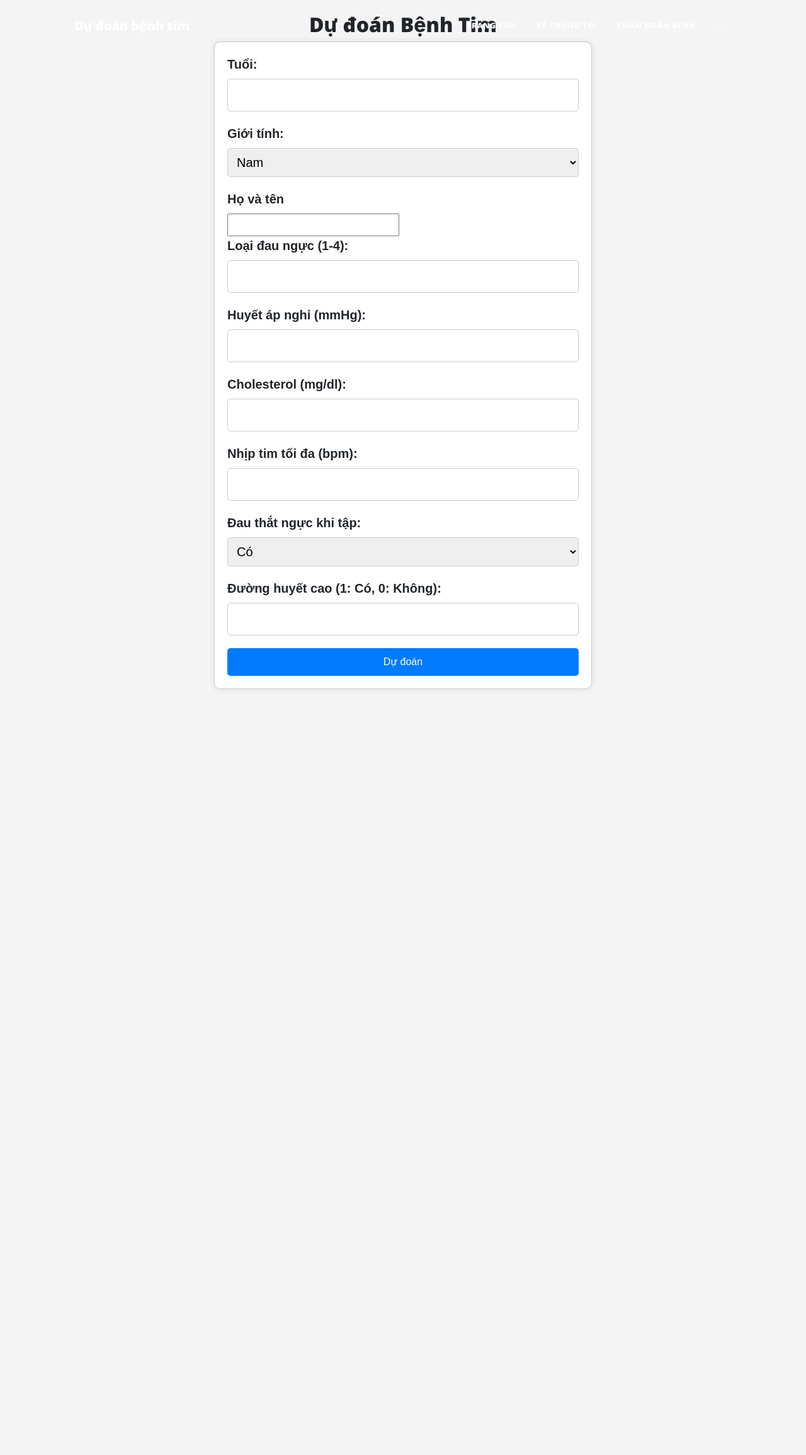
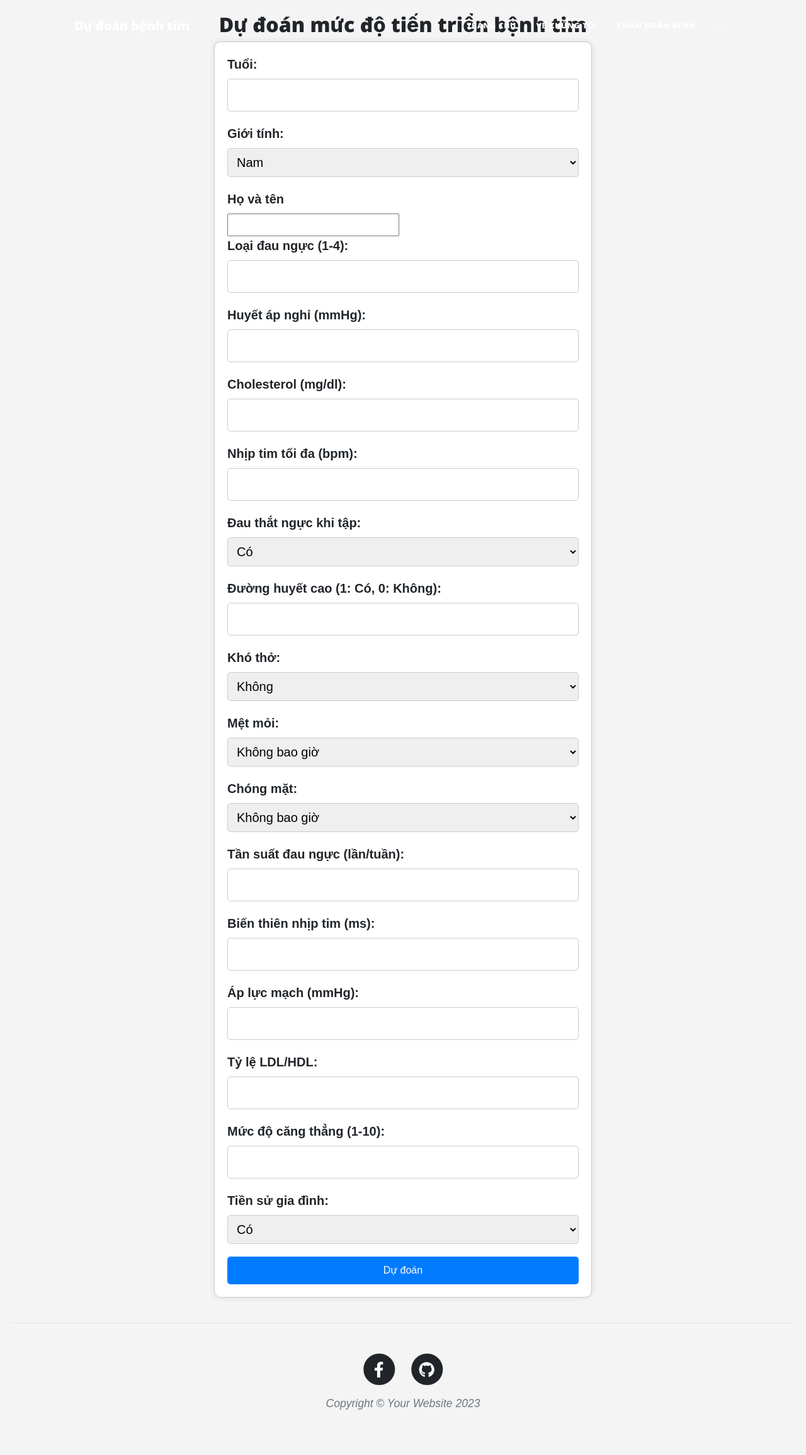
Before and after one commit to baptt123/DataMiningProject, a Flask app: page /predict in a window 1280 px wide. Shown: the whole page at 63% size. Before the commit the page ends 1094 px from the top, so only its background shows below. Run offline with Flask 3, Linux system fonts and the light colour scheme; some libraries are stand-ins or nearby versions.

Commit message:
Update predict.html
Update predict.html

```diff
--- a/templates/predict.html
+++ b/templates/predict.html
@@ -1,130 +1,3 @@
-{#<!DOCTYPE html>#}
-{#<html lang="en">#}
-{#<head>#}
-{#    <meta charset="UTF-8">#}
-{#    <meta name="viewport" content="width=device-width, initial-scale=1.0">#}
-{#    <title>Heart Disease Prediction</title>#}
-{#    <style>#}
-{#        body {#}
-{#            font-family: Arial, sans-serif;#}
-{#            margin: 20px;#}
-{#            background-color: #f4f4f4;#}
-{#        }#}
-{#        form {#}
-{#            max-width: 600px;#}
-{#            margin: auto;#}
-{#            padding: 20px;#}
-{#            border: 1px solid #ccc;#}
-{#            border-radius: 10px;#}
-{#            background-color: #ffffff;#}
-{#            box-shadow: 0 0 10px rgba(0, 0, 0, 0.1);#}
-{#        }#}
-{#        label {#}
-{#            display: block;#}
-{#            margin-bottom: 8px;#}
-{#            font-weight: bold;#}
-{#        }#}
-{#        input[type="number"], select {#}
-{#            width: 100%;#}
-{#            padding: 10px;#}
-{#            margin-bottom: 20px;#}
-{#            border: 1px solid #ccc;#}
-{#            border-radius: 5px;#}
-{#        }#}
-{#        input[type="submit"] {#}
-{#            background-color: #007BFF;#}
-{#            color: white;#}
-{#            padding: 10px 15px;#}
-{#            border: none;#}
-{#            border-radius: 5px;#}
-{#            cursor: pointer;#}
-{#            width: 100%;#}
-{#            font-size: 16px;#}
-{#        }#}
-{#        input[type="submit"]:hover {#}
-{#            background-color: #0056b3;#}
-{#        }#}
-{#        .error {#}
-{#            color: red;#}
-{#            font-size: 0.9em;#}
-{#        }#}
-{#    </style>#}
-{#</head>#}
-{#<body>#}
-{#    <h2 style="text-align: center;">Dự đoán Bệnh Tim</h2>#}
-{#    <form action="{{ url_for('predict_heart') }}" method="POST" onsubmit="return validateForm()">#}
-{#        <label for="age">Tuổi:</label>#}
-{#        <input type="number" id="age" name="age" required>#}
-{##}
-{#        <label for="gender">Giới tính:</label>#}
-{#        <select id="gender" name="gender">#}
-{#            <option value="M">Nam</option>#}
-{#            <option value="F">Nữ</option>#}
-{#        </select>#}
-{##}
-{#        <label for="chest_pain_type">Loại đau ngực (1-4):</label>#}
-{#        <input type="number" id="chest_pain_type" name="chest_pain_type" required min="1" max="4">#}
-{##}
-{#        <label for="resting_blood_pressure">Huyết áp nghỉ (mmHg):</label>#}
-{#        <input type="number" id="resting_blood_pressure" name="resting_blood_pressure" required>#}
-{##}
-{#        <label for="cholesterol">Cholesterol (mg/dl):</label>#}
-{#        <input type="number" id="cholesterol" name="cholesterol" required>#}
-{##}
-{#        <label for="max_heart_rate">Nhịp tim tối đa (bpm):</label>#}
-{#        <input type="number" id="max_heart_rate" name="max_heart_rate" required>#}
-{##}
-{#        <label for="exercise_angina">Đau thắt ngực khi tập:</label>#}
-{#        <select id="exercise_angina" name="exercise_angina">#}
-{#            <option value="Y">Có</option>#}
-{#            <option value="N">Không</option>#}
-{#        </select>#}
-{##}
-{#        <label for="blood_sugar">Đường huyết cao (1: Có, 0: Không):</label>#}
-{#        <input type="number" id="blood_sugar" name="blood_sugar" required min="0" max="1">#}
-{##}
-{#        <div id="error" class="error"></div>#}
-{##}
-{#        <input type="submit" value="Dự đoán">#}
-{#    </form>#}
-{##}
-{#    <script>#}
-{#        function validateForm() {#}
-{#            let age = document.getElementById("age").value;#}
-{#            let resting_blood_pressure = document.getElementById("resting_blood_pressure").value;#}
-{#            let cholesterol = document.getElementById("cholesterol").value;#}
-{#            let max_heart_rate = document.getElementById("max_heart_rate").value;#}
-{#            let blood_sugar = document.getElementById("blood_sugar").value;#}
-{##}
-{#            let errorMessage = "";#}
-{##}
-{#            if (age < 0 || age > 120) {#}
-{#                errorMessage += "Tuổi phải nằm trong khoảng 0 - 120.\n";#}
-{#            }#}
-{#            if (resting_blood_pressure < 50 || resting_blood_pressure > 250) {#}
-{#                errorMessage += "Huyết áp nghỉ phải từ 50 - 250 mmHg.\n";#}
-{#            }#}
-{#            if (cholesterol < 100 || cholesterol > 600) {#}
-{#                errorMessage += "Cholesterol phải từ 100 - 600 mg/dl.\n";#}
-{#            }#}
-{#            if (max_heart_rate < 50 || max_heart_rate > 220) {#}
-{#                errorMessage += "Nhịp tim tối đa phải từ 50 - 220 bpm.\n";#}
-{#            }#}
-{#            if (blood_sugar < 0 || blood_sugar > 1) {#}
-{#                errorMessage += "Đường huyết phải là 0 hoặc 1.\n";#}
-{#            }#}
-{##}
-{#            if (errorMessage) {#}
-{#                document.getElementById("error").innerText = errorMessage;#}
-{#                return false;#}
-{#            }#}
-{#            return true;#}
-{#        }#}
-{#    </script>#}
-{#</body>#}
-{#</html>#}
-{#{% extends "layout.html" %}#}
-
 <!DOCTYPE html>
 <html lang="en">
 <head>
@@ -132,7 +5,8 @@
     <meta name="viewport" content="width=device-width, initial-scale=1.0">
     <link rel="icon" type="image/x-icon" href="{{ url_for('static', filename='assets/favicon.ico') }}"/>
     <script src="https://use.fontawesome.com/releases/v6.1.0/js/all.js" crossorigin="anonymous"></script>
-    <link href="https://fonts.googleapis.com/css?family=Lora:400,700,400italic,700italic" rel="stylesheet" type="text/css"/>
+    <link href="https://fonts.googleapis.com/css?family=Lora:400,700,400italic,700italic" rel="stylesheet"
+          type="text/css"/>
     <link href="https://fonts.googleapis.com/css?family=Open+Sans:300italic,400italic,600italic,700italic,800italic,400,300,600,700,800"
           rel="stylesheet" type="text/css"/>
     <link href="{{ url_for('static', filename='css/styles.css') }}" rel="stylesheet"/>
@@ -145,6 +19,7 @@
             margin: 20px;
             background-color: #f4f4f4;
         }
+
         form {
             max-width: 600px;
             margin: auto;
@@ -154,18 +29,22 @@
             background-color: #ffffff;
             box-shadow: 0 0 10px rgba(0, 0, 0, 0.1);
         }
+
         label {
             display: block;
             margin-bottom: 8px;
             font-weight: bold;
         }
+
         input[type="number"], select {
             width: 100%;
             padding: 10px;
             margin-bottom: 20px;
             border: 1px solid #ccc;
             border-radius: 5px;
+            box-sizing: border-box; /* Đảm bảo padding không làm vượt quá kích thước */
         }
+
         input[type="submit"] {
             background-color: #007BFF;
             color: white;
@@ -176,17 +55,37 @@
             width: 100%;
             font-size: 16px;
         }
+
         input[type="submit"]:hover {
             background-color: #0056b3;
         }
+
         .error {
             color: red;
             font-size: 0.9em;
         }
+
         #result {
             margin-top: 20px;
             text-align: center;
             font-weight: bold;
+            padding: 10px;
+            border-radius: 5px;
+        }
+
+        #result.low {
+            background-color: #d4edda;
+            color: #155724;
+        }
+
+        #result.moderate {
+            background-color: #fff3cd;
+            color: #856404;
+        }
+
+        #result.high {
+            background-color: #f8d7da;
+            color: #721c24;
         }
     </style>
 </head>
@@ -213,7 +112,8 @@
                 {#                    <li class="nav-item"><a class="nav-link px-lg-3 py-3 py-lg-4" href="/admin">Trang quản trị</a></li>#}
                 {#                {% endif %}#}
                 <li class="nav-item dropdown">
-                    <a class="nav-link dropdown-toggle px-lg-3 py-3 py-lg-4" href="#" id="navbarDropdown" role="button"
+                    <a class="nav-link dropdown-toggle px-lg-3 py-3 py-lg-4" href="#" id="navbarDropdown"
+                       role="button"
                        data-bs-toggle="dropdown" aria-expanded="false">
                         {{ session['username'] }}
                     </a>
@@ -225,8 +125,8 @@
         </div>
     </div>
 </nav>
-    <h2 style="text-align: center;">Dự đoán Bệnh Tim</h2>
-    <form id="heartDiseaseForm">
+<h2 style="text-align: center;">Dự đoán mức độ tiến triển bệnh tim</h2>
+<form id="heartDiseaseForm" onsubmit="return submitForm()">
     <label for="age">Tuổi:</label>
     <input type="number" id="age" name="age" required>
 
@@ -235,7 +135,6 @@
         <option value="M">Nam</option>
         <option value="F">Nữ</option>
     </select>
-
  <label for="full_name">Họ và tên</label>
         <input type="text" id="full_name" name="full_name" required>
     <label for="chest_pain_type">Loại đau ngực (1-4):</label>
@@ -259,6 +158,48 @@
     <label for="blood_sugar">Đường huyết cao (1: Có, 0: Không):</label>
     <input type="number" id="blood_sugar" name="blood_sugar" required min="0" max="1">
 
+    <label for="shortness_of_breath">Khó thở:</label>
+    <select id="shortness_of_breath" name="shortness_of_breath">
+        <option value="None">Không</option>
+        <option value="Mild">Nhẹ</option>
+        <option value="Moderate">Vừa</option>
+        <option value="Severe">Nặng</option>
+    </select>
+
+    <label for="fatigue">Mệt mỏi:</label>
+    <select id="fatigue" name="fatigue">
+        <option value="Never">Không bao giờ</option>
+        <option value="Sometimes">Thỉnh thoảng</option>
+        <option value="Often">Thường xuyên</option>
+    </select>
+
+    <label for="dizziness">Chóng mặt:</label>
+    <select id="dizziness" name="dizziness">
+        <option value="Never">Không bao giờ</option>
+        <option value="Occasional">Thỉnh thoảng</option>
+        <option value="Often">Thường xuyên</option>
+    </select>
+
+    <label for="chest_pain_frequency">Tần suất đau ngực (lần/tuần):</label>
+    <input type="number" id="chest_pain_frequency" name="chest_pain_frequency" required min="0" max="7">
+
+    <label for="heart_rate_variability">Biến thiên nhịp tim (ms):</label>
+    <input type="number" id="heart_rate_variability" name="heart_rate_variability" required>
+
+    <label for="pulse_pressure">Áp lực mạch (mmHg):</label>
+    <input type="number" id="pulse_pressure" name="pulse_pressure" required>
+
+    <label for="ldl_hdl_ratio">Tỷ lệ LDL/HDL:</label>
+    <input type="number" step="0.1" id="ldl_hdl_ratio" name="ldl_hdl_ratio" required>
+
+    <label for="stress_level">Mức độ căng thẳng (1-10):</label>
+    <input type="number" id="stress_level" name="stress_level" required min="1" max="10">
+
+    <label for="family_history">Tiền sử gia đình:</label>
+    <select id="family_history" name="family_history">
+        <option value="Y">Có</option>
+        <option value="N">Không</option>
+    </select>
     <div id="error" class="error"></div>
 
     <input type="submit" value="Dự đoán">
@@ -267,51 +208,6 @@
 <div id="result"></div>
 
 <script>
-        $(document).ready(function() {
-            $('#heartDiseaseForm').on('submit', function(e) {
-                e.preventDefault(); // Ngăn chặn form submit truyền thống
-
-                // Validate form
-                if (!validateForm()) {
-                    return;
-                }
-
-                // Thu thập dữ liệu từ form
-                let formData = {
-                    age: $('#age').val(),
-                    fullname:$('#full_name').val(),
-                    gender: $('#gender').val(),
-                    chest_pain_type: $('#chest_pain_type').val(),
-                    resting_blood_pressure: $('#resting_blood_pressure').val(),
-                    cholesterol: $('#cholesterol').val(),
-                    max_heart_rate: $('#max_heart_rate').val(),
-                    exercise_angina: $('#exercise_angina').val(),
-                    blood_sugar: $('#blood_sugar').val()
-                };
-
-                // Gửi request AJAX
-                $.ajax({
-                    url: "{{ url_for('predict_heart') }}",
-                    type: 'POST',
-                    contentType: 'application/x-www-form-urlencoded',
-                    data: formData,
-                    success: function(response) {
-                        // Xử lý kết quả
-                        let resultText = response.message === 1
-                            ? "Cảnh báo: Có nguy cơ mắc bệnh tim!"
-                            : "Kết quả: Không có nguy cơ mắc bệnh tim.";
-
-                        $('#result').html(resultText);
-                        $('#result').css('color', response.message === 1 ? 'red' : 'green');
-                    },
-                    error: function(xhr) {
-                        // Xử lý lỗi
-                        $('#result').html('Đã có lỗi xảy ra: ' + xhr.responseJSON.error);
-                        $('#result').css('color', 'red');
-                    }
-                });
-            });
-        });
 
     function validateForm() {
         let age = document.getElementById("age").value;
@@ -319,7 +215,11 @@
         let cholesterol = document.getElementById("cholesterol").value;
         let max_heart_rate = document.getElementById("max_heart_rate").value;
         let blood_sugar = document.getElementById("blood_sugar").value;
-    let full_name=document.getElementById("full_name").value;
+        let chest_pain_frequency = document.getElementById("chest_pain_frequency").value;
+        let heart_rate_variability = document.getElementById("heart_rate_variability").value;
+        let pulse_pressure = document.getElementById("pulse_pressure").value;
+        let ldl_hdl_ratio = document.getElementById("ldl_hdl_ratio").value;
+        let stress_level = document.getElementById("stress_level").value;
         let errorMessage = "";
 
         // Kiểm tra từng điều kiện
@@ -338,11 +238,14 @@
         if (blood_sugar < 0 || blood_sugar > 1) {
             errorMessage += "Đường huyết phải là 0 hoặc 1.\n";
         }
-    if(full_name.trim()===''){
-        errorMessage+="Họ và tên không được để dấu cách"
-    }else{
-        errorMessage+="Họ và tên không được để trống"
+        if (chest_pain_frequency < 0 || chest_pain_frequency > 7) {
+            errorMessage += "Tần suất đau ngực phải từ 0-7.\n"
         }
+        if (stress_level < 1 || stress_level > 10) {
+            errorMessage += "Mức độ căng thẳng phải từ 1-10.\n"
+        }
+
+
         // Hiển thị hoặc ẩn thông báo lỗi
         if (errorMessage) {
             document.getElementById("error").innerText = errorMessage;
@@ -355,6 +258,103 @@
         }
     }
 
+    function submitForm() {
+        if (!validateForm()) {
+            return false; // Ngăn gửi form nếu có lỗi
+        }
+
+        // Thu thập dữ liệu từ form
+        let formData = {
+            age: $('#age').val(),
+            fullname:$('#full_name').val(),
+
+            gender: $('#gender').val(),
+            chest_pain_type: $('#chest_pain_type').val(),
+            resting_blood_pressure: $('#resting_blood_pressure').val(),
+            cholesterol: $('#cholesterol').val(),
+            max_heart_rate: $('#max_heart_rate').val(),
+            exercise_angina: $('#exercise_angina').val(),
+            blood_sugar: $('#blood_sugar').val(),
+            shortness_of_breath: $('#shortness_of_breath').val(),
+            fatigue: $('#fatigue').val(),
+            dizziness: $('#dizziness').val(),
+            chest_pain_frequency: $('#chest_pain_frequency').val(),
+            heart_rate_variability: $('#heart_rate_variability').val(),
+            pulse_pressure: $('#pulse_pressure').val(),
+            ldl_hdl_ratio: $('#ldl_hdl_ratio').val(),
+            stress_level: $('#stress_level').val(),
+            family_history: $('#family_history').val()
+        };
+
+        // Gửi request AJAX
+        $.ajax({
+            url: "{{ url_for('predict_heart') }}",
+            type: 'POST',
+            contentType: 'application/x-www-form-urlencoded',
+            data: formData,
+            success: function (response) {
+                // Xóa class cũ
+                $('#result').removeClass('low moderate high');
+
+                // Xác định class và text cho kết quả dự đoán
+                let risk_level = response.message.split("<br><br>")[0]; // Lấy phần cấp độ rủi ro từ response
+
+                if (risk_level.includes("Nhẹ")) {
+                    $('#result').addClass('low');
+                } else if (risk_level.includes("Trung bình")) {
+                    $('#result').addClass('moderate');
+                } else if (risk_level.includes("Nặng")) {
+                    $('#result').addClass('high');
+                }
+
+                // Hiển thị kết quả
+                $('#result').html(response.message);
+                $('#result').css('color', ''); // Reset color để CSS class có tác dụng
+            },
+            error: function (xhr, status, error) {
+                // Hiển thị lỗi chi tiết hơn
+                let errorMessage = 'Đã có lỗi xảy ra: ';
+                if (xhr.responseJSON && xhr.responseJSON.error) {
+                    errorMessage += xhr.responseJSON.error;
+                } else {
+                    errorMessage += error;
+                }
+                $('#result').html(errorMessage);
+                $('#result').css('color', 'red');
+            }
+        });
+
+        return false; // Ngăn gửi form mặc định
+    }
 </script>
+<footer class="border-top">
+    <div class="container px-4 px-lg-5">
+        <div class="row gx-4 gx-lg-5 justify-content-center">
+            <div class="col-md-10 col-lg-8 col-xl-7">
+                <ul class="list-inline text-center">
+                    <li class="list-inline-item">
+                        <a href="https://www.facebook.com/messages/t/100004435875948">
+                                    <span class="fa-stack fa-lg">
+                                        <i class="fas fa-circle fa-stack-2x"></i>
+                                        <i class="fab fa-facebook-f fa-stack-1x fa-inverse"></i>
+                                    </span>
+                        </a>
+                    </li>
+                    <li class="list-inline-item">
+                        <a href="https://www.facebook.com/messages/t/100004435875948">
+                                    <span class="fa-stack fa-lg">
+                                        <i class="fas fa-circle fa-stack-2x"></i>
+                                        <i class="fab fa-github fa-stack-1x fa-inverse"></i>
+                                    </span>
+                        </a>
+                    </li>
+                </ul>
+                <div class="small text-center text-muted fst-italic">Copyright © Your Website 2023</div>
+            </div>
+        </div>
+    </div>
+</footer>
+<script src="https://cdn.jsdelivr.net/npm/bootstrap@5.1.3/dist/js/bootstrap.bundle.min.js"></script>
+<script src="{{ url_for('static', filename='js/scripts.js') }}"></script>
 </body>
 </html>
```
Lines whose indentation alone changed are shown as unchanged.
